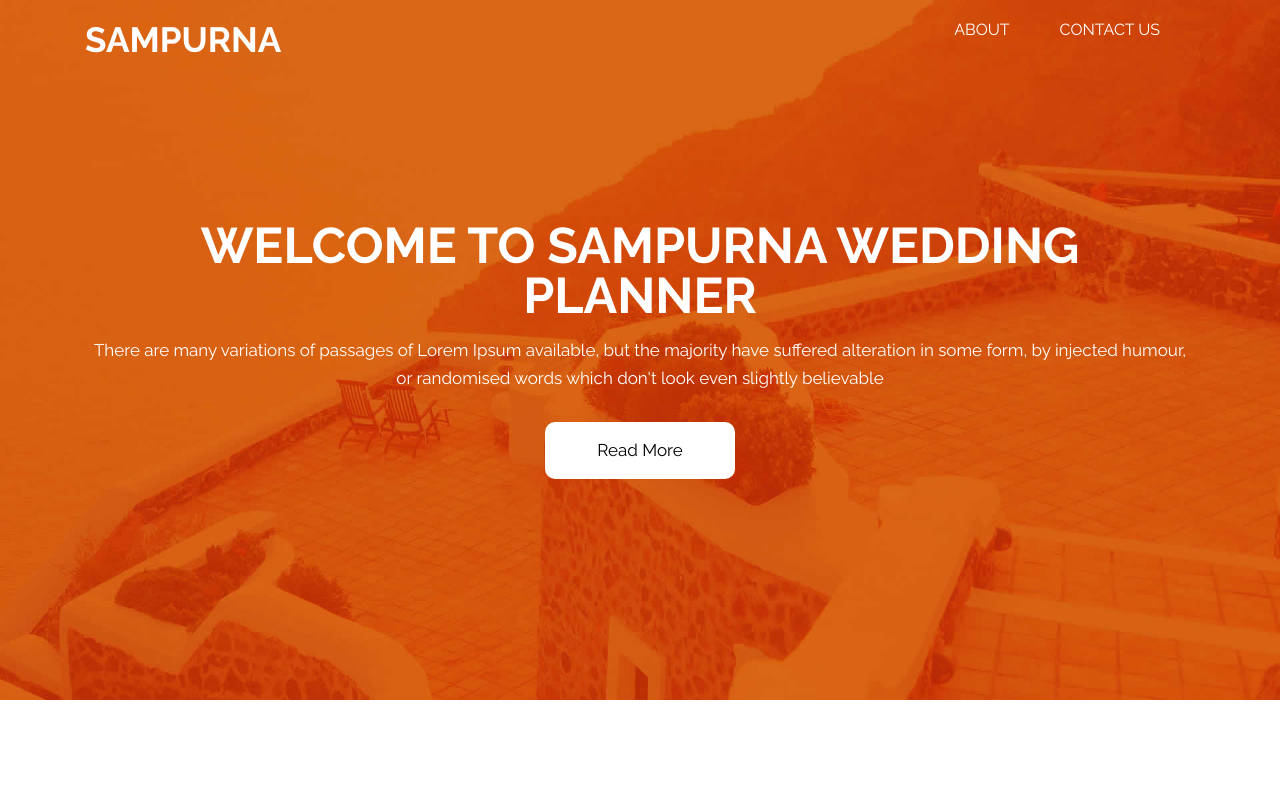
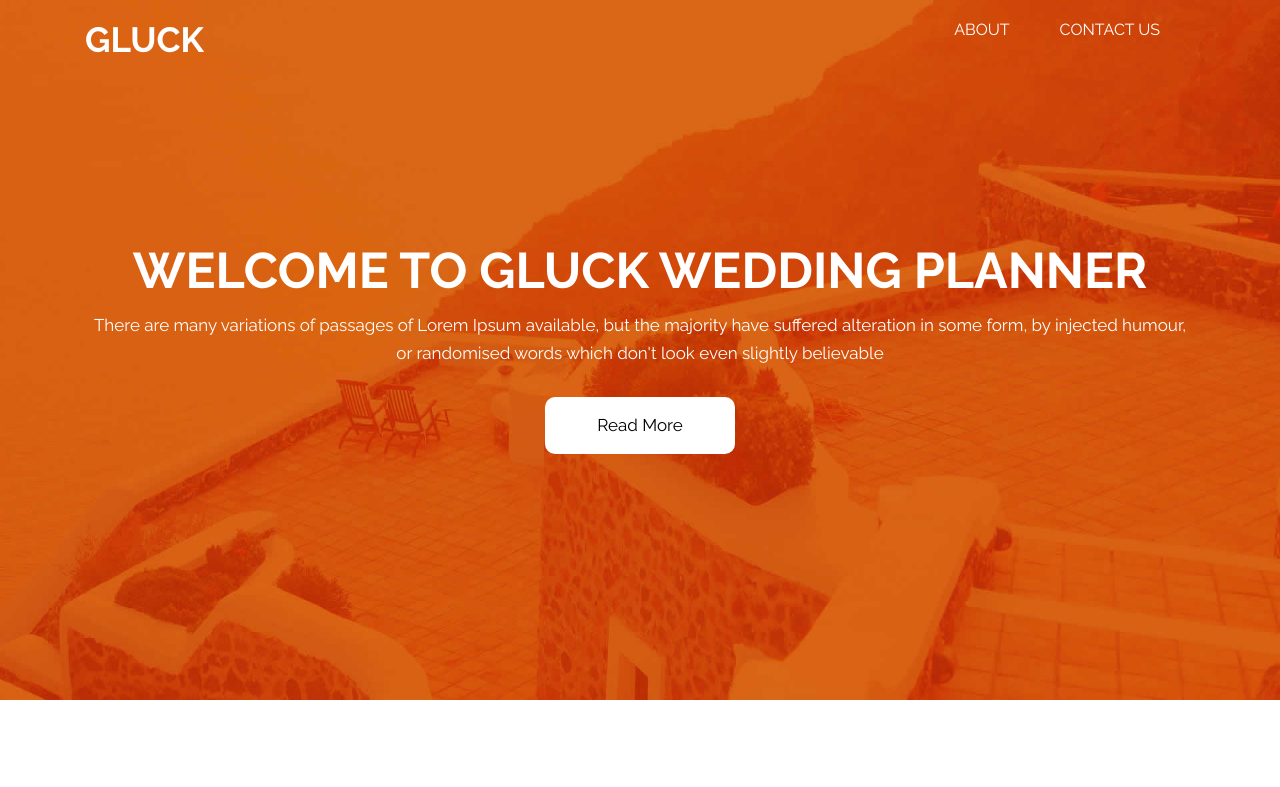
Before and after one commit to coaxtron/wed, a plain HTML site: page index.html in a window 1280 px wide. Shown: the top 787 px of the page. Drawn offline with nearby package versions, Linux system fonts and the light colour scheme.

Commit message:
name change

```diff
--- a/index.html
+++ b/index.html
@@ -10,7 +10,7 @@
       <meta name="viewport" content="width=device-width, initial-scale=1">
       <meta name="viewport" content="initial-scale=1, maximum-scale=1">
       <!-- site metas -->
-      <title>sampurna</title>
+      <title>Gluck</title>
       <meta name="keywords" content="">
       <meta name="description" content="">
       <meta name="author" content="">
@@ -49,7 +49,7 @@
                         <div class="center-desk">
                            <div class="logo">
                               <!-- <a href="index.html"><img src="images/logo.png" alt="#" /></a> -->
-                              <h2>SAMPURNA</h2>
+                              <h2>GLUCK</h2>
                            </div>
                         </div>
                      </div>
@@ -85,7 +85,7 @@
                <div class="col-md-12">
                   <div class="text-bg">
                      <div class="padding_lert">
-                        <h1>WELCOME TO SAMPURNA WEDDING PLANNER </h1>
+                        <h1>WELCOME TO GLUCK WEDDING PLANNER </h1>
                         <!-- <span>LANDING PAGE 2019</span> -->
                         <p>There are many variations of passages of Lorem Ipsum available, but the majority have suffered alteration in some form, by injected humour, or randomised words which don't look even slightly believable</p>
                         <a href="#">Read More</a>
```
